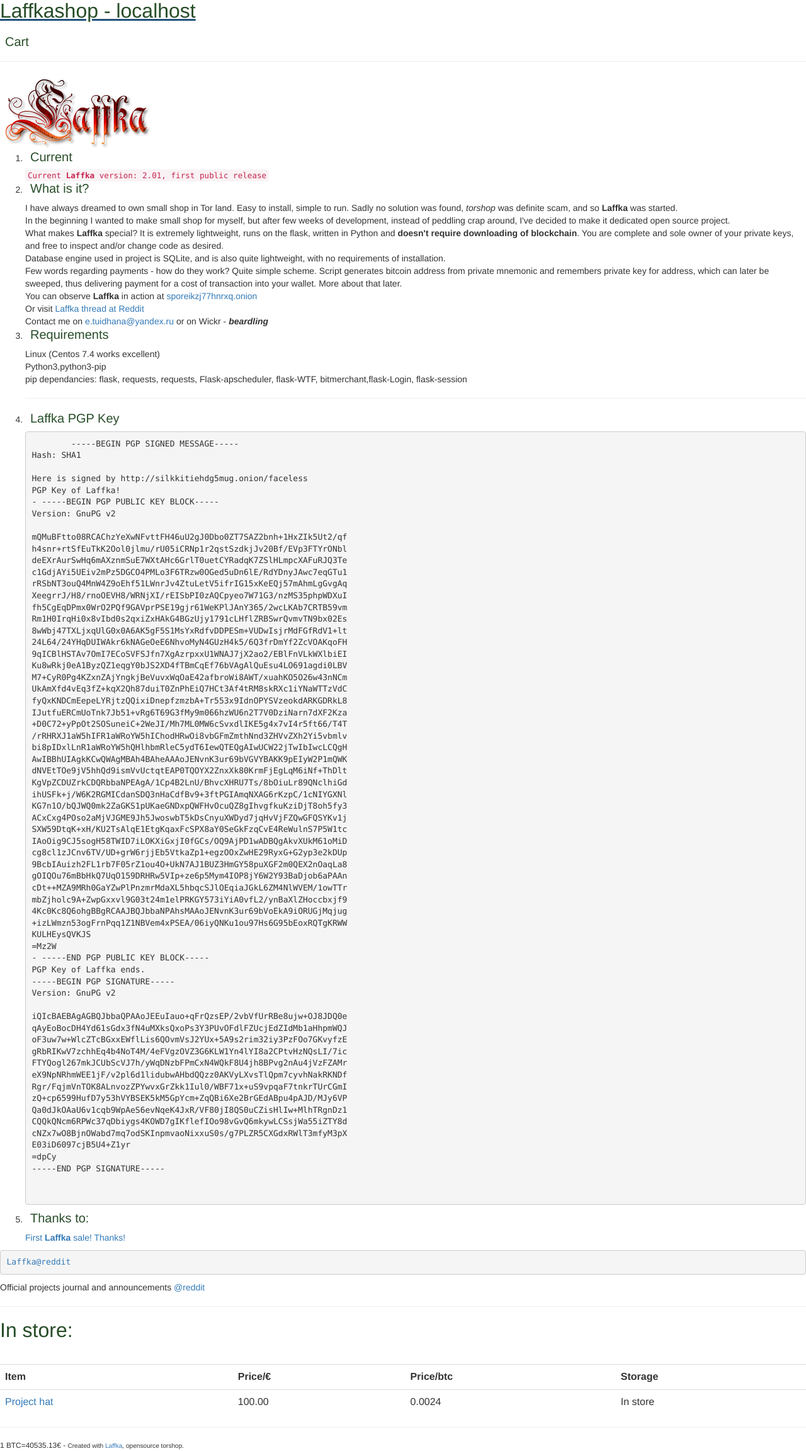
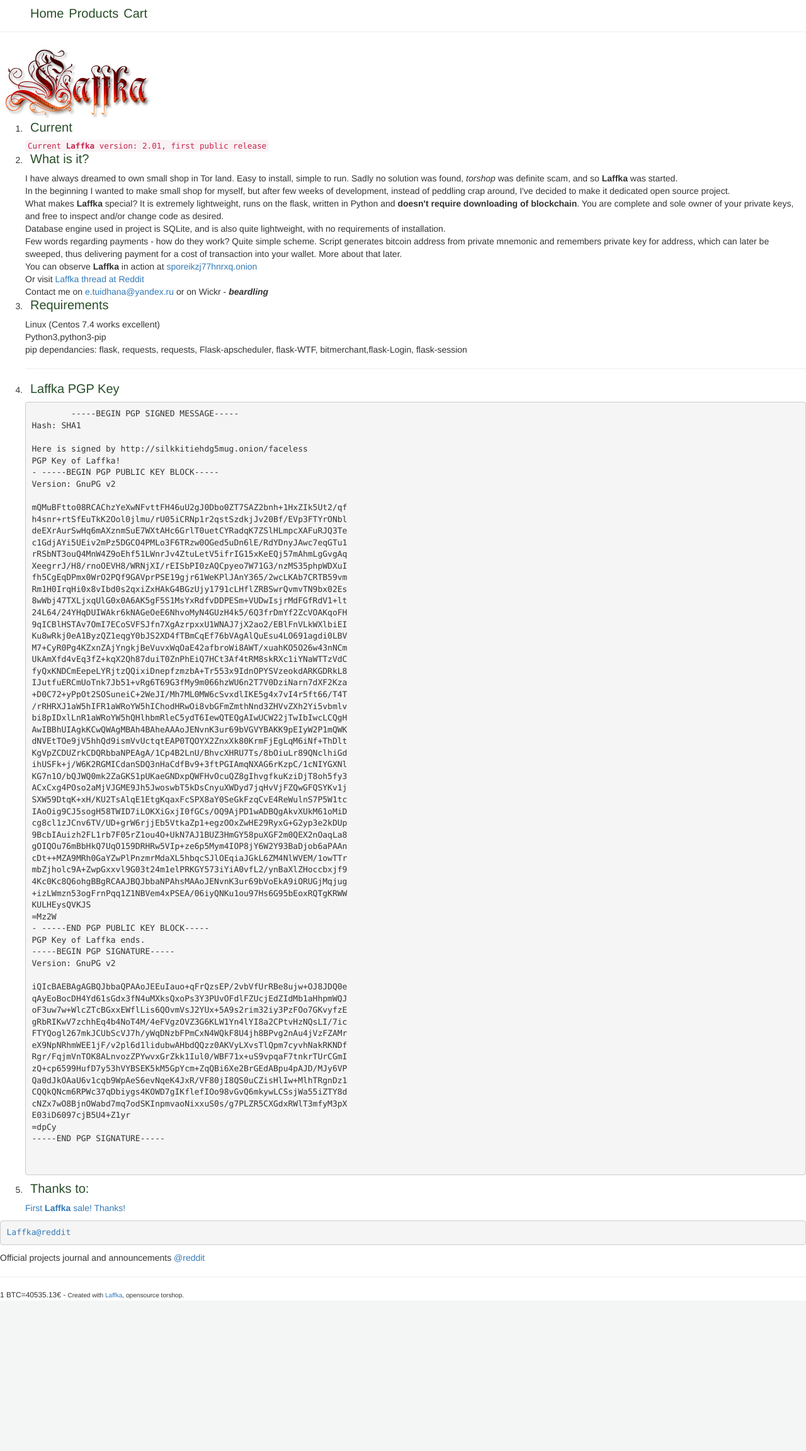
Before and after one commit to eruina/laffka, a Flask app: page / in a window 1280 px wide. Shown: the whole page at 63% size. After the commit the page ends 2062 px from the top, so only its background shows below. Run offline with Flask 2, Linux system fonts and the light colour scheme; data comes from the database, SQL or seed files in the repository.

Commit message:
added main_menu + product list page

```diff
--- a/app/routes.py
+++ b/app/routes.py
@@ -11,11 +11,16 @@
 
 @app.route('/')
 def index():
+    bitcoin=Bitcoin()
+    return render_template('base.html', rate=bitcoin.btc_eur, header=configuration.Configuration.header)
+
+@app.route('/products')
+def list_items():
     database=Database()
     bitcoin=Bitcoin()
     database.db_cursor.execute('SELECT * FROM items WHERE visible!=0')
     items = database.db_cursor.fetchall()
-    return render_template('base.html', items=items, rate=bitcoin.btc_eur, header=configuration.Configuration.header)
+    return render_template('products.html', items=items, rate=bitcoin.btc_eur, header=configuration.Configuration.header)
 
 @app.route('/item/<index>')
 def show_item(index):
@@ -82,7 +87,7 @@
 
 @app.route('/cart')
 def get_cart():
-    return render_template('cart.html')
+    return render_template('cart.html', header=configuration.Configuration.header)
 
 @app.route('/order/<index>/<amount>')
 def order_item(index,amount):
--- /dev/null
+++ b/app/static/css/style.css
@@ -0,0 +1,12 @@
+ul {
+ list-style-type:none;
+}
+
+ul li a {
+ display:block;
+ float:left;
+}
+
+ul li a:hover {
+ background-color:#D3D3D3;
+}
--- a/app/templates/admin.html
+++ b/app/templates/admin.html
@@ -4,7 +4,7 @@
         <link rel= "stylesheet" type= "text/css" href= "{{ url_for('static',filename='css/normalize.css') }}">
     </head>
     <body>
-        {% include "header.html"%}
+        {% include "menu.html"%}
         <h1>Orders:</h1>
         {% for order in orders %}
         <form method="post" action="/admin_order">
--- a/app/templates/base.html
+++ b/app/templates/base.html
@@ -1,31 +1,11 @@
 <html>
   <head>
     <title>{{header}}</title>
-        <link rel= "stylesheet" type= "text/css" href= "{{ url_for('static',filename='css/normalize.css') }}">
+    {% include "head.html"%}
   </head>
   <body>
-        {% include "header.html"%}
+    {% include "menu.html"%}
     <hr>{% include "disclaimer.html" %}<hr>
-        <h1>In store:</h1>
-        <table class="table">
-            <caption>
-           <tr>
-           <th>Item</th>
-           <th>Price/€</th>
-           <th>Price/btc</th>
-               <th>Storage</th>
-           </tr>
-       </caption>
-       {% for item in items %}
-       <tr>
-           <td><a href="/item/{{item[1]}}">{{item[0]}}</a></td>
-		   <td>{{"%.2f"|format(item[2])}}</td>
-           <td>{{(item[2]/rate) | round(4,'floor')}}</td>
-           <td>{% if item[3]<0 %}In store{% else %}{{item[3]}} pcs{% endif %}</td>
-	   </tr>
-       {% endfor %}
-       </table>
-            <hr>
     <small>1 BTC={{rate}}€ - {% include "footer.html"%}</small>
   </body>
 </html>
--- /dev/null
+++ b/app/templates/head.html
@@ -0,0 +1,2 @@
+<link rel= "stylesheet" type= "text/css" href= "{{ url_for('static',filename='css/normalize.css') }}">
+<link rel= "stylesheet" type= "text/css" href= "{{ url_for('static',filename='css/style.css') }}">
--- a/app/templates/header.html
+++ /dev/null
@@ -1,8 +0,0 @@
-<div>
-  <div class="menu-item">
-    <a href="/"><h1>{{header}}</h1></a>
-  </div>
-  <div class="menu-item right">
-    <a href="/cart"><h2>Cart</h2></a>
-  </div>
-</div>
--- a/app/templates/item.html
+++ b/app/templates/item.html
@@ -1,10 +1,10 @@
 <html>
   <head>
     <title>{{header}} - {{item.name}}</title>
-        <link rel= "stylesheet" type= "text/css" href= "{{ url_for('static',filename='css/normalize.css') }}">
+    {% include "head.html"%}
   </head>
   <body>
-        {% include "header.html"%}
+    {% include "menu.html"%}
     <h2>{{item.name}}</h2>
     {{item.desc|safe}}<hr>
     <h2>Buy</h2>
@@ -21,3 +21,4 @@
     Price(btc/kpl):{{(item.price/rate) | round(4,'floor')}}<br>
     <hr><small>1 BTC={{rate}}€ - {% include "footer.html"%}</small>
   </body>
+</html>
--- a/app/templates/login.html
+++ b/app/templates/login.html
@@ -1,10 +1,10 @@
 <html>
     <head>
         <title>Laffka - Login</title>
-        <link rel= "stylesheet" type= "text/css" href= "{{ url_for('static',filename='css/normalize.css') }}">
+	{% include "head.html"%}
     </head>
     <body>
-    {% include "header.html"%}
+    {% include "menu.html"%}
     <form action="" method="post">
     {{form.hidden_tag()}}
     Username:{{form.username}}<br>
--- /dev/null
+++ b/app/templates/menu.html
@@ -0,0 +1,12 @@
+<ul class="main-menu">
+  <li class="menu-item">
+    <a href="/"><h2>Home</h2></a>
+  </li>
+  <li class="menu-item">
+    <a href="/products"><h2>Products</h2></a>
+  </li>
+  <li class="menu-item">
+    <a href="/cart"><h2>Cart</h2></a>
+  </li>
+</ul>
+<br>
--- a/app/templates/order.html
+++ b/app/templates/order.html
@@ -1,10 +1,10 @@
 <html>
     <head>
         <title>{{header}} - ordering {{item.name}}</title>
-        <link rel= "stylesheet" type= "text/css" href= "{{ url_for('static',filename='css/normalize.css') }}">
+        {% include "head.html"%}
     </head>
     <body>
-        {% include "header.html"%}
+        {% include "menu.html"%}
         <h2>You are ordering {{amount}}x[{{item.name}}]</h2>
         <pre>{{item.desc}}</pre><hr>
         <pre>
--- a/app/templates/pay.html
+++ b/app/templates/pay.html
@@ -1,10 +1,10 @@
 <html>
     <head>
         <title>{{header}} - {{order.btc_address}}</title>
-        <link rel= "stylesheet" type= "text/css" href= "{{ url_for('static',filename='css/normalize.css') }}">
+	{% include "head.html"%}
     </head>
     <body>
-    {% include "header.html"%}
+    {% include "menu.html"%}
     <h2>Order id:{{order.address_salt}}</h2>
     <i><a href="/pay/{{order.btc_address}}">Please. save this link to check on order status</a></i><hr>
     Please, pay <b>{{order.order_price}}</b> to <b>{{order.btc_address}}</b>
```
Also changed, not shown: app/templates/cart.html (+7 -1 lines), app/templates/products.html (added, +30 -0 lines), tests/test_laffka.py (+12 -4 lines). Lines whose indentation alone changed are shown as unchanged.
